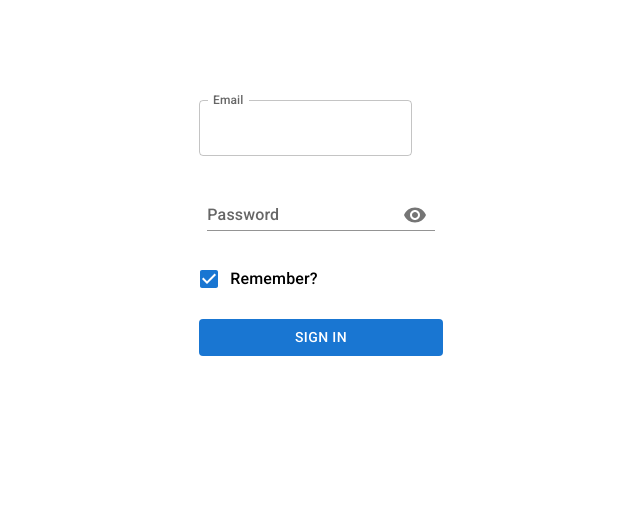
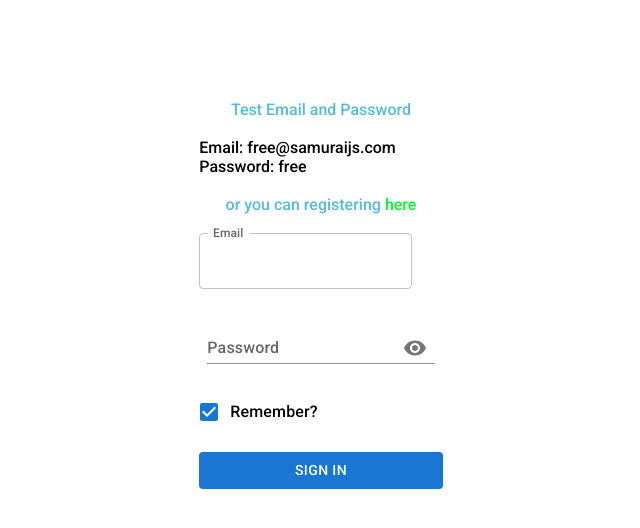
Before and after one commit to davidradcenko/social-system, a React (Create React App) app: page /Login in a window 1280 px wide. Shown: the top 528 px of the page, without its empty margins (319-959 px from the left). Built offline with nearby package versions, Linux system fonts and the light colour scheme; no server answers.

Commit message:
end absolute commit

```diff
--- a/src/App.tsx
+++ b/src/App.tsx
@@ -32,7 +32,6 @@ function App() {
         <div className="App">
             <BrowserRouter>
                 <Routes>
-                    {/*<Route path="/" element={<Hello/>}/>*/}
                     <Route path="/" element={<ProfileUser/>}/>
                     <Route path="/Login" element={<Login/>}/>
                     <Route path="/Chat" element={<Chat/>}/>
--- a/src/Reducers/ChatReducer.ts
+++ b/src/Reducers/ChatReducer.ts
@@ -349,7 +349,8 @@ export const GetAllStartedDialogs = () => {
             let copy:Array<StartedUsersChatType>=res.data
             dispatch(SetAllStartedDialogs(copy))
 
-             let NewCopy=copy.map(el=> {
+             let NewCopy=copy.map((el,index)=> {
+                 if (index<10){
                     let respon = UsersApi.getResponstFollow(el.id).then(res => {
                         if (res.data == true) {
                             dispatch(SetAllFollowIdUsers(el.id,"Friend"))
@@ -361,7 +362,7 @@ export const GetAllStartedDialogs = () => {
                     }).catch((error) => {
                         console.error(error)
                     })
-
+                 }
                 })
 
 
--- a/src/elements/Chat/ChatCSS.css
+++ b/src/elements/Chat/ChatCSS.css
@@ -101,7 +101,7 @@ div {
 .Chat-List-of-Users{
     min-height: 100px;
     position: relative;
-    max-height: 689px;
+    max-height: 601px;
     overflow: scroll;
 }
 .Chat-List-of-Users::-webkit-scrollbar {
--- a/src/elements/Chat/Components/Chat-Acces-List-User.tsx
+++ b/src/elements/Chat/Components/Chat-Acces-List-User.tsx
@@ -30,6 +30,9 @@ export const ChatAccesListUser = React.memo((props) => {
 
     return (
         <div className={'Chat-List-of-Users'}>
+
+
+            {/*delete filter*/}
             <div className={"ListOfUsersAbsolute"}>
                 <Chip onClick={() => {
                     ChangePage("Friends")
@@ -39,15 +42,15 @@ export const ChatAccesListUser = React.memo((props) => {
                     ChangePage("Others")
                 }} label="Others" variant={typeOfDialogs == "Others" ? "filled" : "outlined"} color="warning"
                       icon={<GroupIcon/>}/>
-                <Chip onClick={() => {
-                    ChangePage("Groups")
-                }} label="Group" variant={typeOfDialogs == "Groups" ? "filled" : "outlined"}
-                      avatar={<Diversity2SharpIcon>F</Diversity2SharpIcon>}/>
+
             </div>
+
+
             <br/>
             {FiltredArray.map((el, index) => {
                 return <TableUsers
                     idUser={el.id}
+                    index={index}
                     key={el.id}
                     userName={el.userName}
                     photos={el.photos}
--- a/src/elements/Chat/Components/Chat-Wind.tsx
+++ b/src/elements/Chat/Components/Chat-Wind.tsx
@@ -72,6 +72,7 @@ export const ChatWind = () => {
                             lastDialogActivityDate={lastDialogActivityDate} LastActiveUser={LastActiveUser}
                             versios={"headerChat"}
                             TypeOfUser={typeOfUser}
+                            index={0}
                             // TypeOfUser={type}
 
                 />
--- a/src/elements/Chat/UI-Components/Table-Users.tsx
+++ b/src/elements/Chat/UI-Components/Table-Users.tsx
@@ -36,7 +36,7 @@ export default function TableUsers(props: TableUsersType) {
 
     // useEffect get last message
     useEffect(() => {
-        if (props.idUser!=0) dispatch(GetLastMessage(props.idUser))
+        if (props.idUser!=0 && props.index<10) dispatch(GetLastMessage(props.idUser))
     },[props.idUser])
 
     return (
@@ -76,6 +76,7 @@ export default function TableUsers(props: TableUsersType) {
 type TableUsersType = {
     userName: string,
     photos: photosType,
+    index:number,
     lastDialogActivityDate: string,
     idUser: number,
     LastActiveUser:string,
--- a/src/elements/login/Login.tsx
+++ b/src/elements/login/Login.tsx
@@ -64,10 +64,17 @@ function Login() {
             <div className={"FormLog"}>
 
                 <form onSubmit={formik.handleSubmit}>
-
+                    <p className={"Namefun"}>Test Email and Password</p>
+                    <br/>
+                    <p>Email: free@samuraijs.com
+                        <br/>
+                        Password: free</p>
+                    <br/>
+                    <p style={{textAlign:'center', color:'#57BAD9'}}>or you can registering <span id={"Redist"}><a  href="https://social-network.samuraijs.com/signUp">here</a></span></p>
+                    <br/>
                     <TextField
                         {...formik.getFieldProps("email")}
-                        helperText={formik.errors.email ? `${formik.errors.email} `: null}
+                        helperText={formik.errors.email ? `${formik.errors.email} ` : null}
                         id="demo-helper-text-aligned"
                         InputLabelProps={{
                             shrink: true,
@@ -108,7 +115,7 @@ function Login() {
 
                     <br/>
 
-                    <Button className={"button"}  type={'submit'} variant="contained" disableElevation>
+                    <Button className={"button"} type={'submit'} variant="contained" disableElevation>
                         SIGN IN
                     </Button>
 
--- a/src/elements/login/LoginCss.css
+++ b/src/elements/login/LoginCss.css
@@ -16,3 +16,12 @@
     width: 100%;
     text-align: center;
 }
+.Namefun{
+    text-align: center;
+    color: #57BAD9;
+}
+#Redist a{
+
+    text-decoration: none;
+    color: #00F536 !important;
+}
--- a/src/elements/profilUser/componenst/Edit-mode-profil-wind.tsx
+++ b/src/elements/profilUser/componenst/Edit-mode-profil-wind.tsx
@@ -178,7 +178,6 @@ export const EditModeProfilWind = React.memo((props: EditModeProfilWindType) =>
             youtube: ""
         },
         onSubmit: values => {
-            debugger
             let data = {
                 userId: ProfilData.userId,
                 lookingForAJob: values.JobSearch,
--- a/src/elements/profilUser/componenst/Navigation-Block.tsx
+++ b/src/elements/profilUser/componenst/Navigation-Block.tsx
@@ -40,22 +40,20 @@ export const NavigationBlock = React.memo((props: NavigationBlockTypes) => {
     return (
         <div className={"Navigation-block"}>
             <div className="all-elements-nav">
+
                 <div className="logo-profil">
                     <div className="profile">
                         <img onClick={GoToProfil} src={props.fotoUser == null ? testInfoBlockImg : props.fotoUser}
                              alt="User img"/>
                         <div>
                             <p onClick={GoToProfil}>{props.FullName}</p>
-                            <Button onClick={logoutHandler} className={"BattonLogout"} variant="contained">Sign Out</Button>
+
                         </div>
 
                     </div>
-                    {/*<div className={'mobuleTypeIconNavigate'}>*/}
-                    {/*    <img src={SeachMobule} alt="SeachMobule"/>*/}
-                    {/*    <img src={MoonModule} alt="MoonModule"/>*/}
-                    {/*    <img src={SelectMobule} alt="SelectMobule"/>*/}
-                    {/*</div>*/}
                 </div>
+                <Button onClick={logoutHandler} className={"BattonLogoutd"} variant="contained">Out</Button>
+                <Button onClick={logoutHandler} className={"BattonLogout"} variant="contained">Sign Out</Button>
                 <div className="main-navi">
 
                     <div className={"ProfilIcon"}>
@@ -81,8 +79,10 @@ export const NavigationBlock = React.memo((props: NavigationBlockTypes) => {
                              alt="User img"/>
                         <div className={'NavigatedSeledNameMobule'}>
                             <p onClick={props.changeSetEditModeProfil}>Edit Profile</p>
-                            <p>Chat</p>
-                            <p>Login-out</p>
+                            <Link to={'/Chat'}>
+                                <p>Chat</p>
+                            </Link>
+                            <p onClick={logoutHandler}>Login-out</p>
                         </div>
                     </div>
                 </div>
--- a/src/elements/profilUser/profileUser.css
+++ b/src/elements/profilUser/profileUser.css
@@ -101,7 +101,9 @@ a:-webkit-any-link {
 .MainblockCouter div button {
     margin-right: 10px;
 }
-
+.BattonLogoutd{
+    display: none !important;
+}
 .Navigation-block {
     border: 1px solid #B5B2B2;
     width: 409px;
--- a/src/elements/profilUser/profileUserModile.css
+++ b/src/elements/profilUser/profileUserModile.css
@@ -1,6 +1,14 @@
+
+
 @media (max-width: 1860px) {
     .Navigation-block {
         width: 98px !important;
+    }
+    .BattonLogoutd{
+        display: block !important;
+    }
+    .BattonLogout {
+        display: none !important;
     }
 
     .all-elements-nav {
@@ -228,6 +236,9 @@
 }
 
 @media (max-width: 725px) {
+    .BattonLogoutd{
+        display: none !important;
+    }
     .all-elements-nav {
         width: auto;
         background: #57BAD9;
@@ -530,45 +541,56 @@
         margin-right: 25px;
     }
 }
+
 @media (max-width: 676px) {
-    .Edit-profil-menu{
-        left:15px;
+    .Edit-profil-menu {
+        left: 15px;
     }
 }
+
 @media (max-width: 602px) {
-    .Edit-profil-menu{
+    .Edit-profil-menu {
         width: 100%;
         left: 0;
     }
-    .Edit-mode-Inputs input{
+
+    .Edit-mode-Inputs input {
         width: 100%;
         max-width: 436px;
     }
-    .VectopCloseEditWindow{
-        right:10px
+
+    .VectopCloseEditWindow {
+        right: 10px
     }
-    .Edit-profil-menu{
-    border: none;
+
+    .Edit-profil-menu {
+        border: none;
     }
 }
+
 @media (max-width: 479px) {
-    .Edit-mode-Inputs{
+    .Edit-mode-Inputs {
         width: 100%;
     }
-    .Edit-mode-Inputs input{
+
+    .Edit-mode-Inputs input {
         padding: 0px;
     }
-    #About{
+
+    #About {
         padding: 0px;
     }
-    .Edit-mode-Frofil form{
+
+    .Edit-mode-Frofil form {
         width: 100%;
     }
-    .Edit-mode-social-inputs{
+
+    .Edit-mode-social-inputs {
         width: 100%;
     }
 }
-.LoagingDIv{
+
+.LoagingDIv {
     padding: 0px;
     position: fixed;
     z-index: 10001;
@@ -580,7 +602,8 @@
     justify-content: center;
     background: rgba(27, 15, 15, 0.5);
 }
-.Loaging{
+
+.Loaging {
     width: 150px;
     height: 150px;
 }
```
Also changed, not shown: 1 other file (tests, documents, lock files or other folders).
